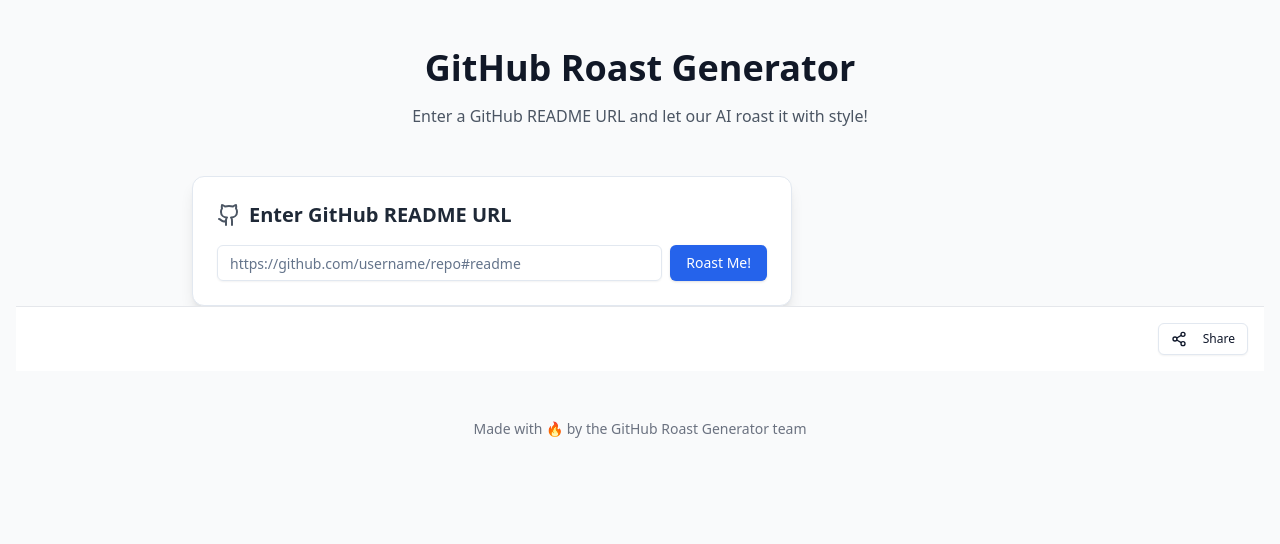
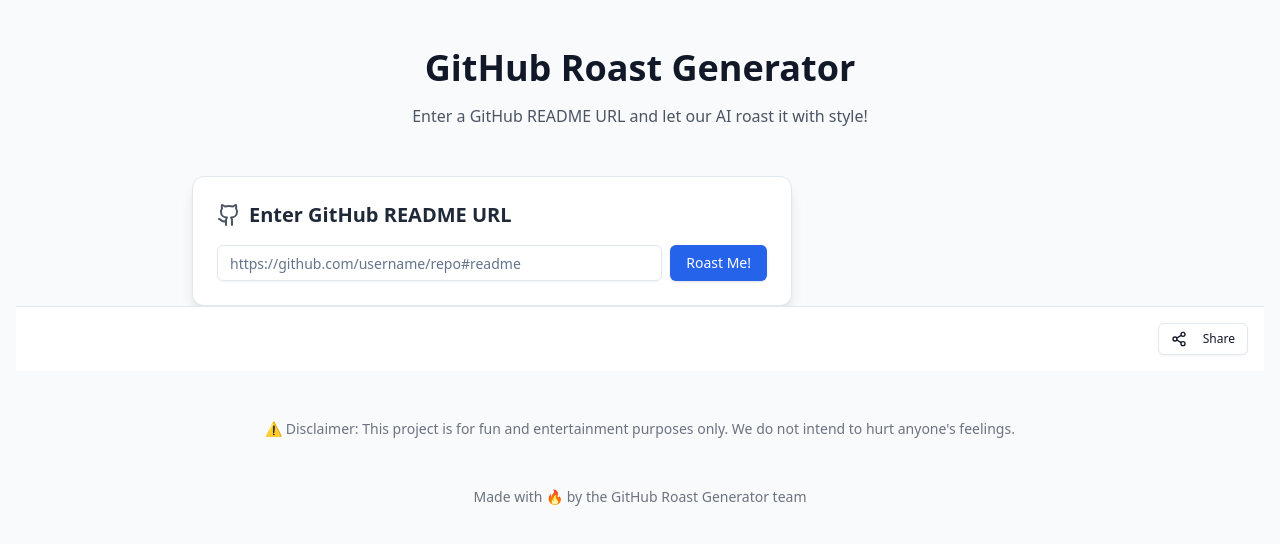
Before and after one commit to jacksonkasi0/roast-me, a Next.js app: page / in a window 1280 px wide. Shown: the top 544 px of the page. Built offline with nearby package versions, Linux system fonts and the light colour scheme.

Commit message:
feat: add disclaimer to the homepage for responsible usage of the roast generator

```diff
--- a/src/app/page.tsx
+++ b/src/app/page.tsx
@@ -18,7 +18,7 @@
   const handleRoastGenerate = async (url: string) => {
     try {
       setIsLoading(true);
-      const response: RoastResponse =  await generateRoast(url);
+      const response: RoastResponse = await generateRoast(url);
       setRoastData(response);
     } catch (error) {
       console.error("Error generating roast:", error);
@@ -65,6 +65,14 @@
 
       <SocialShareBar onShare={handleShare} />
 
+      {/* Disclaimer */}
+      <div className="mt-12 text-center text-gray-500 text-sm">
+        <p>
+          ⚠️ Disclaimer: This project is for fun and entertainment purposes
+          only. We do not intend to hurt anyone's feelings.{" "}
+        </p>
+      </div>
+
       <footer className="mt-12 text-center text-gray-500 text-sm">
         <p>Made with 🔥 by the GitHub Roast Generator team</p>
       </footer>
```
